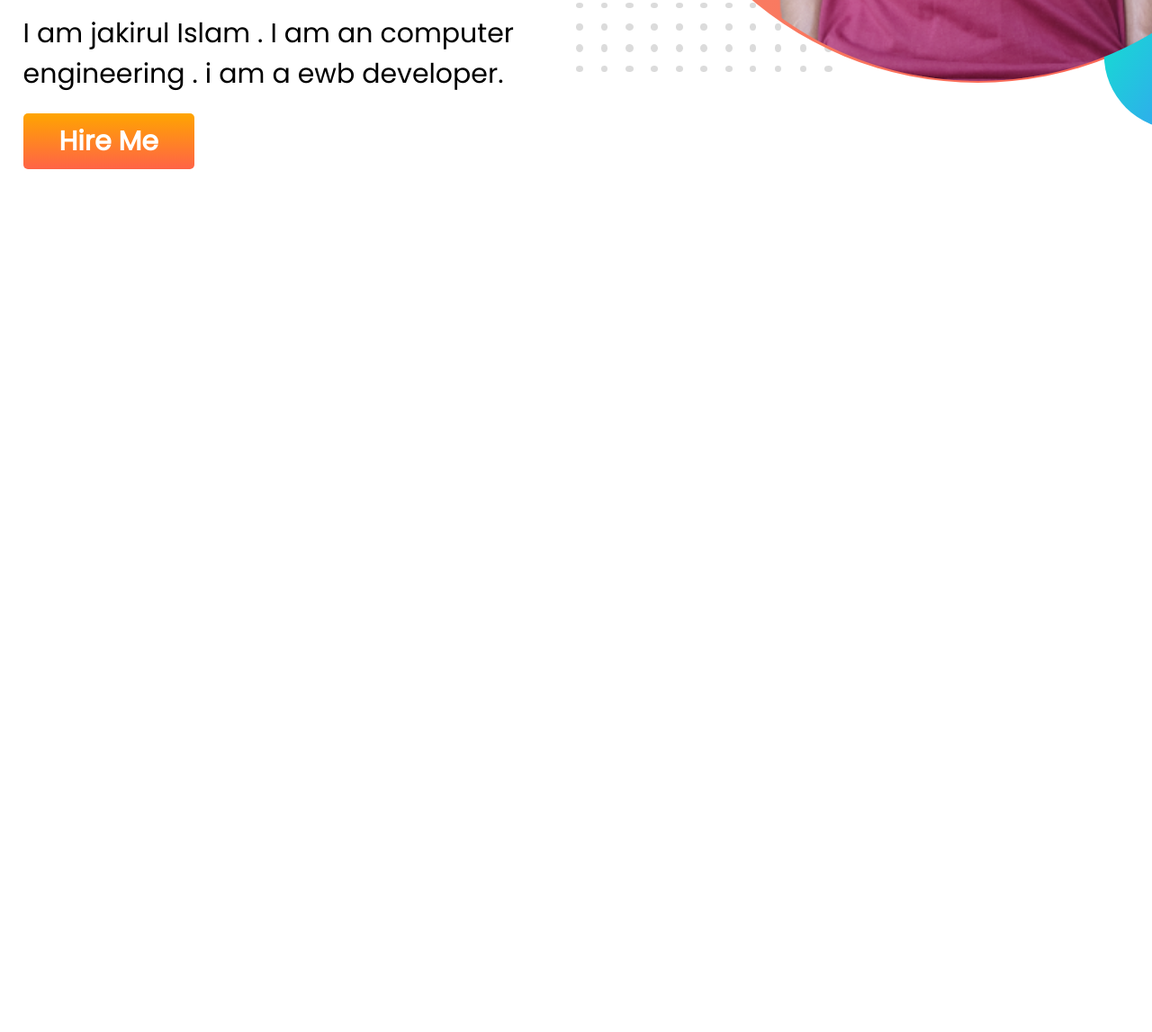
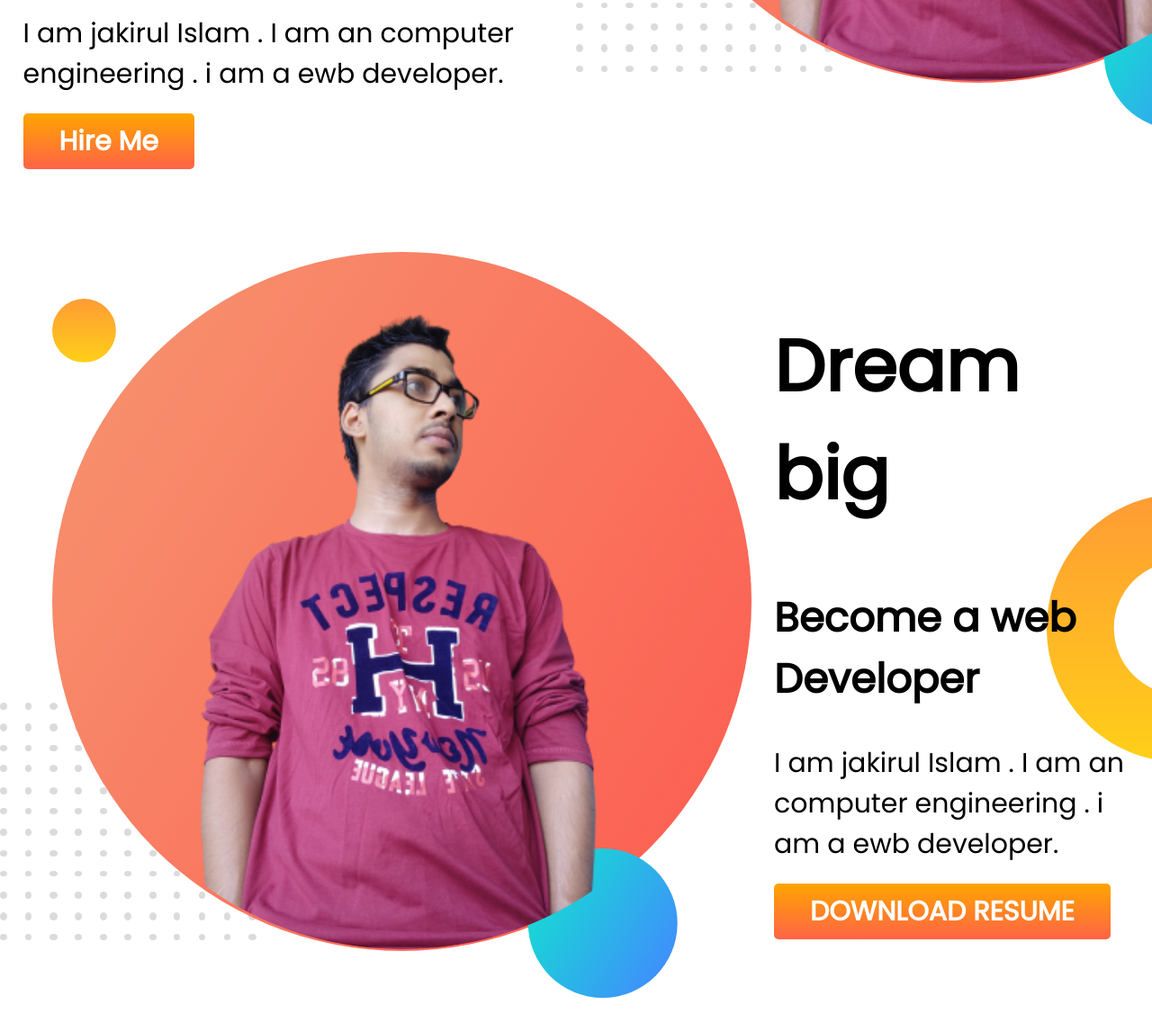
Before and after one commit to Jakirul-997/delveloper-portfolio, a plain HTML site: page index.html in a window 1280 px wide. Shown: the part 685-1832 px from the top of the page at 90% size. Before the commit the page ends 873 px from the top, so only its background shows below. Drawn offline with Linux system fonts and the light colour scheme.

Commit message:
dream added

```diff
--- a/index.html
+++ b/index.html
@@ -25,5 +25,19 @@
 
     </section>
 
+    <section class="dream-big">
+        <div>
+            <img src="show up/jakirul3.png" alt="">
+        </div>
+
+        <div class="half-width">
+            <h1>Dream big</h1>
+            <h2>Become a web Developer </h2>
+            <p>I am jakirul Islam . I am an  computer engineering . i am a ewb developer.</p>
+            <a class="link-button" target="_blank" href="">DOWNLOAD RESUME</a>
+        </div>
+
+    </section>
+
 </body>
 </html>
--- a/style.css
+++ b/style.css
@@ -13,6 +13,7 @@ p {
 }
 section {
   display: flex;
+  margin-bottom: 100px;
 }
 .half-width {
   width: 50%;
@@ -36,3 +37,9 @@ section {
   background-image: url(images/top-banner.png);
   background-repeat: no-repeat;
 }
+.dream-big {
+  background-image: url(images/dream-bg.png);
+  background-repeat: no-repeat;
+  background-position: right;
+  padding-right: 2%;
+}
```
